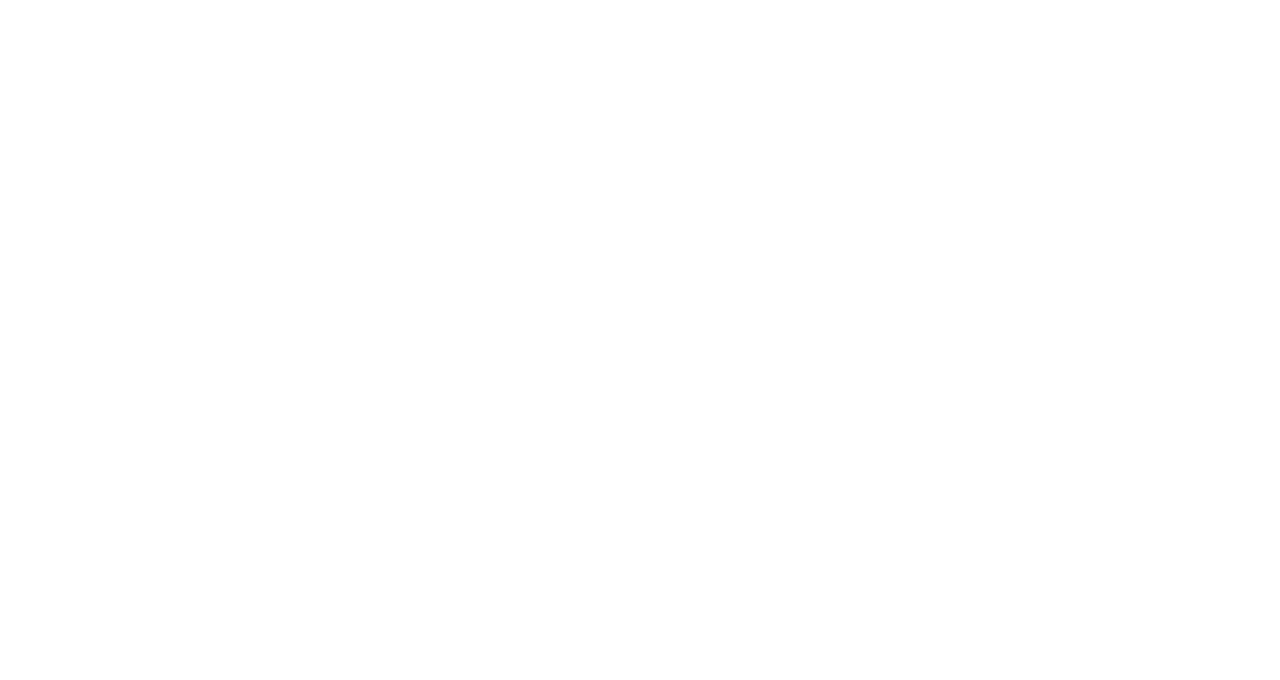
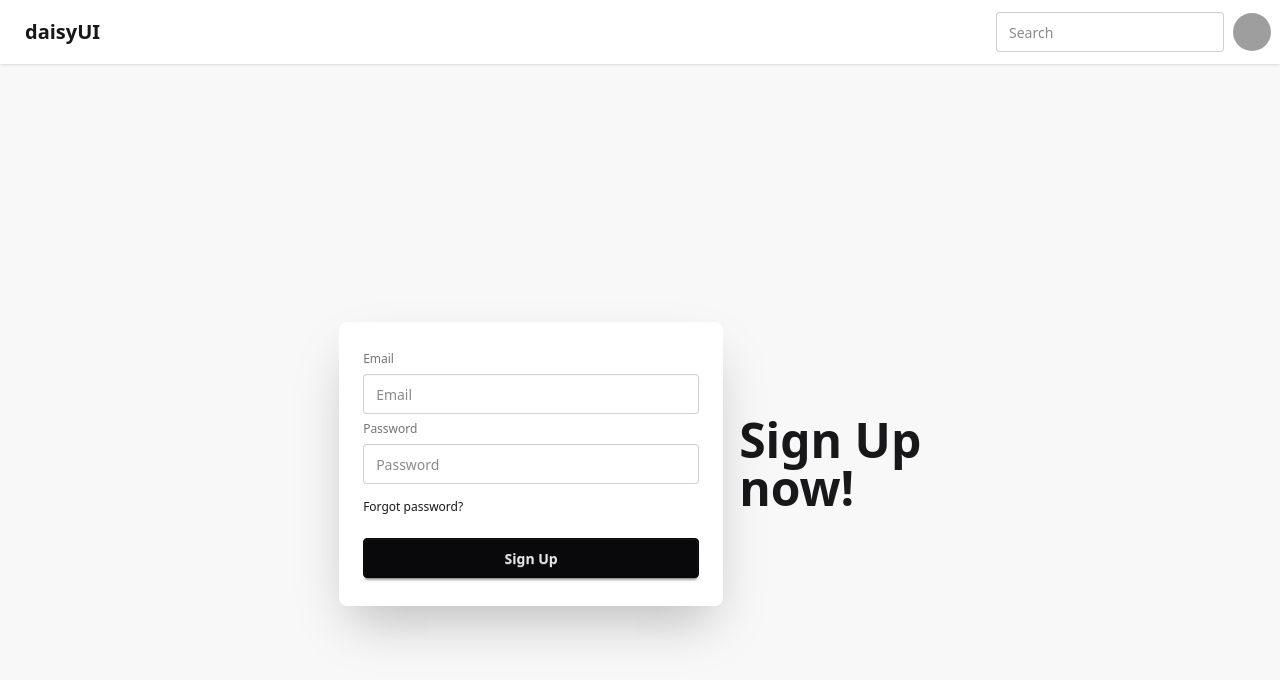
Before and after one commit to atikmahmud482/react2, a React (Vite) app in the folder email-password-verification/: page /signup in a window 1280 px wide. Before the commit this address had no page. Shown: the top 680 px of the page. Built offline with nearby package versions, Linux system fonts and the light colour scheme; grey boxes are pictures that could not be loaded.

Commit message:
video 50-4

```diff
--- a/email-password-verification/src/components/Header.jsx
+++ b/email-password-verification/src/components/Header.jsx
@@ -37,7 +37,7 @@ const Header = () => {
               <NavLink to="/register">Register</NavLink>
             </li>
             <li>
-              <NavLink to="/register2">Register2</NavLink>
+              <NavLink to="/signup">Sign Up</NavLink>
             </li>
           </ul>
         </div>
--- a/email-password-verification/src/components/Register2.jsx
+++ /dev/null
@@ -1,5 +0,0 @@
-const Register2 = () => {
-  return <div>Register2</div>;
-};
-
-export default Register2;
--- /dev/null
+++ b/email-password-verification/src/components/SignUp.jsx
@@ -0,0 +1,87 @@
+import { createUserWithEmailAndPassword } from "firebase/auth";
+import { auth } from "../firebase.init";
+import { useState } from "react";
+
+const SignUp = () => {
+  const [errorMessage, setErrorMessage] = useState("");
+
+  const handleSignUp = (e) => {
+    e.preventDefault();
+    const email = e.target.email.value;
+    const password = e.target.pass.value;
+
+    createUserWithEmailAndPassword(auth, email, password)
+      .then((result) => {
+        console.log(result.user); // Successfully signed up
+        setErrorMessage(""); // Clear any previous error messages
+      })
+      .catch((error) => {
+        console.log("Error", error.message); // Corrected typo: error.message
+        setErrorMessage(error.message); // Set error message for display
+      });
+  };
+
+  return (
+    <div>
+      <form onSubmit={handleSignUp}>
+        <div className="hero bg-base-200 min-h-screen">
+          <div className="hero-content flex-col lg:flex-row-reverse">
+            <div className="text-center lg:text-left">
+              <h1 className="text-5xl font-bold">Sign Up now!</h1>
+            </div>
+            <div className="card bg-base-100 w-full max-w-sm shrink-0 shadow-2xl">
+              <div className="card-body">
+                <fieldset className="fieldset">
+                  {/* Email Input */}
+                  <label htmlFor="email" className="fieldset-label">
+                    Email
+                  </label>
+                  <input
+                    type="email"
+                    id="email"
+                    name="email"
+                    className="input input-bordered w-full"
+                    placeholder="Email"
+                    required
+                  />
+
+                  {/* Password Input */}
+                  <label htmlFor="password" className="fieldset-label">
+                    Password
+                  </label>
+                  <input
+                    type="password"
+                    id="password"
+                    name="pass"
+                    className="input input-bordered w-full"
+                    placeholder="Password"
+                    required
+                  />
+
+                  {/* Forgot Password Link */}
+                  <div className="mt-2">
+                    <a className="link link-hover">Forgot password?</a>
+                  </div>
+
+                  {/* Sign Up Button */}
+                  <button type="submit" className="btn btn-neutral mt-4 w-full">
+                    Sign Up
+                  </button>
+
+                  {/* Error Message Display */}
+                  {errorMessage && (
+                    <div className="mt-4 text-center">
+                      <p className="text-red-600">{errorMessage}</p>
+                    </div>
+                  )}
+                </fieldset>
+              </div>
+            </div>
+          </div>
+        </div>
+      </form>
+    </div>
+  );
+};
+
+export default SignUp;
--- a/email-password-verification/src/main.jsx
+++ b/email-password-verification/src/main.jsx
@@ -6,7 +6,7 @@ import Main from "./layout/Main.jsx";
 import Home from "./components/Home.jsx";
 import Login from "./components/Login.jsx";
 import Register from "./components/Register.jsx";
-import Register2 from "./components/Register2.jsx";
+import SignUp from "./components/SignUp.jsx";
 
 createRoot(document.getElementById("root")).render(
   <BrowserRouter>
@@ -16,7 +16,7 @@ createRoot(document.getElementById("root")).render(
         <Route index element={<Home />} />
         <Route path="login" element={<Login />} />
         <Route path="register" element={<Register />} />
-        <Route path="register2" element={<Register2 />} />
+        <Route path="signup" element={<SignUp />} />
       </Route>
     </Routes>
   </BrowserRouter>
```
